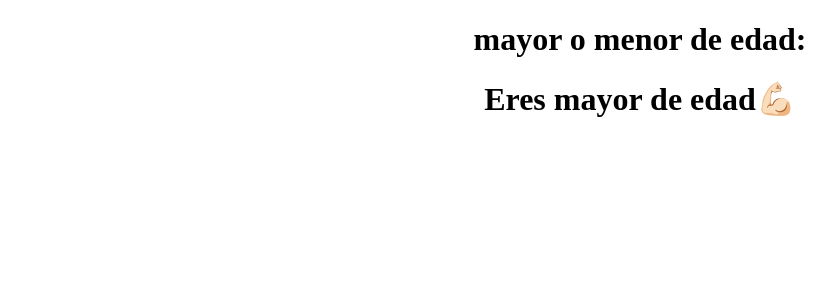
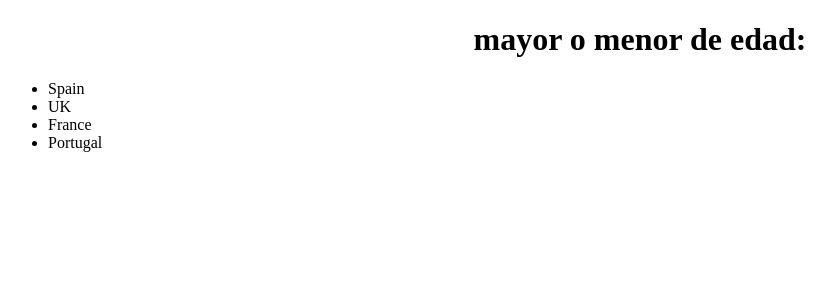
Before and after one commit to Auliorp/First-app-vue3, a Vue app: page / in a window 1280 px wide. Shown: the top 300 px of the page, without its empty margins (0-835 px from the left). Built offline with nearby package versions, Linux system fonts and the light colour scheme.

Commit message:
trabajando con Directivas v-for

```diff
--- a/src/App.vue
+++ b/src/App.vue
@@ -1,10 +1,10 @@
 <template>
   <h1>mayor o menor de edad:</h1>
-  <ExampleSelective/>
+  <ExampleFor/>
 </template>
 
 <script lang="ts" setup>
-import ExampleSelective from './components/ExampleSelective.vue';
+import ExampleFor from './components/ExampleFor.vue';
 </script>
 
 <style>
--- /dev/null
+++ b/src/components/ExampleFor.vue
@@ -0,0 +1,36 @@
+<template>
+<ul>
+    <li v-for="country in countries" :key="country.code">{{ country.name }}</li>
+</ul>
+</template>
+
+<script lang="ts" setup>
+import {Ref, ref} from 'vue'
+interface ICountry{
+    code: string,
+    name: string
+}
+let countries:Ref<Array<ICountry>> = ref([
+    {
+        code: 'es',
+        name: 'Spain'
+    },
+    {
+        code: 'en',
+        name: 'UK'
+
+    },
+    {
+        code: 'fr',
+        name: 'France'
+    },
+    {
+        code: 'pt',
+        name: 'Portugal'
+    },
+])
+
+</script>
+
+<style scoped>
+</style>
```
